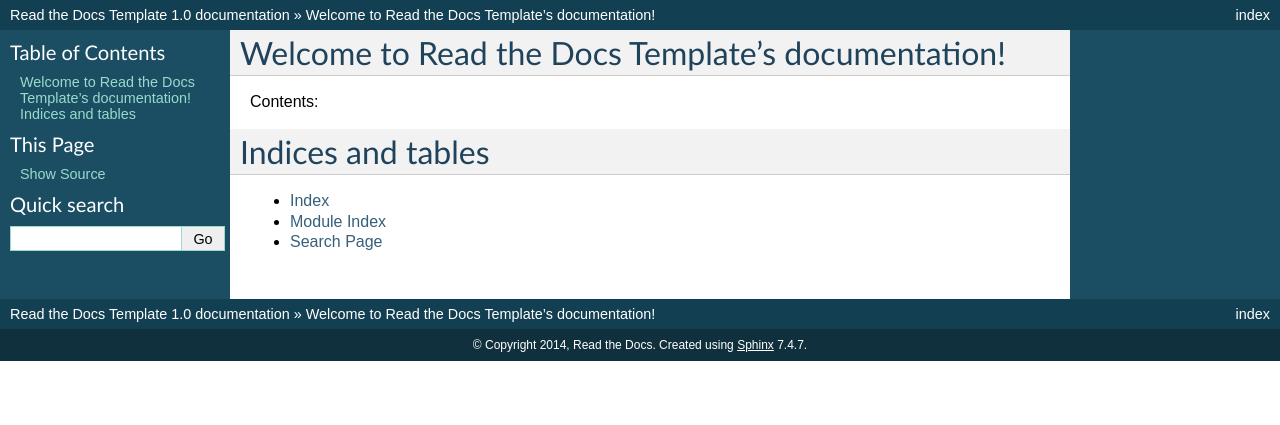
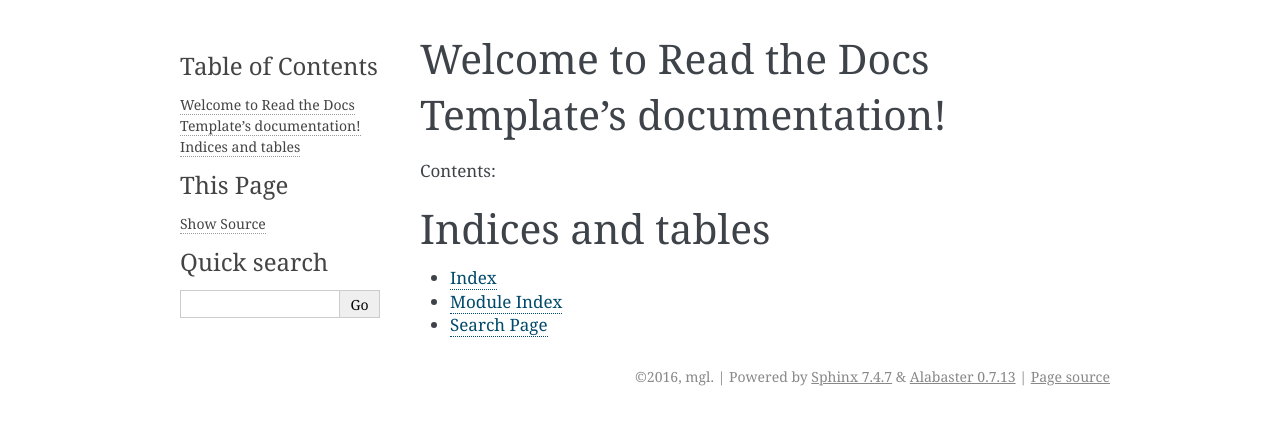
Before and after one commit to gemaizi/first_test, a Sphinx documentation site: the page built from docs/index.rst, in a window 1280 px wide. Shown: the top 425 px of the page. Built offline with Sphinx 7.4.7, drawn with Linux system fonts in a browser that asks for light colours.

Commit message:
Init RTK doc

```diff
--- a/docs/conf.py
+++ b/docs/conf.py
@@ -1,7 +1,7 @@
 # -*- coding: utf-8 -*-
 #
-# Read the Docs Template documentation build configuration file, created by
-# sphinx-quickstart on Tue Aug 26 14:19:49 2014.
+# rtk-doc documentation build configuration file, created by
+# sphinx-quickstart on Mon Jun 20 22:42:41 2016.
 #
 # This file is execfile()d with the current directory set to its
 # containing dir.
@@ -12,18 +12,19 @@
 # All configuration values have a default; values that are commented out
 # serve to show the default.
 
-import sys
-import os
-
 # If extensions (or modules to document with autodoc) are in another directory,
 # add these directories to sys.path here. If the directory is relative to the
 # documentation root, use os.path.abspath to make it absolute, like shown here.
-#sys.path.insert(0, os.path.abspath('.'))
+#
+import os
+import sys
+# sys.path.insert(0, os.path.abspath('.'))
 
 # -- General configuration ------------------------------------------------
 
 # If your documentation needs a minimal Sphinx version, state it here.
-#needs_sphinx = '1.0'
+#
+# needs_sphinx = '1.0'
 
 # Add any Sphinx extension module names here, as strings. They can be
 # extensions coming with Sphinx (named 'sphinx.ext.*') or your custom
@@ -33,96 +34,121 @@
 # Add any paths that contain templates here, relative to this directory.
 templates_path = ['_templates']
 
-# The suffix of source filenames.
+# The suffix(es) of source filenames.
+# You can specify multiple suffix as a list of string:
+#
+# source_suffix = ['.rst', '.md']
 source_suffix = '.rst'
 
 # The encoding of source files.
-#source_encoding = 'utf-8-sig'
+#
+# source_encoding = 'utf-8-sig'
 
 # The master toctree document.
 master_doc = 'index'
 
 # General information about the project.
-project = u'Read the Docs Template'
-copyright = u'2014, Read the Docs'
+project = u'rtk-doc'
+copyright = u'2016, mgl'
+author = u'mgl'
 
 # The version info for the project you're documenting, acts as replacement for
 # |version| and |release|, also used in various other places throughout the
 # built documents.
 #
 # The short X.Y version.
-version = '1.0'
+version = u'0.0.1'
 # The full version, including alpha/beta/rc tags.
-release = '1.0'
+release = u'0.0.1'
 
 # The language for content autogenerated by Sphinx. Refer to documentation
 # for a list of supported languages.
-#language = None
+#
+# This is also used if you do content translation via gettext catalogs.
+# Usually you set "language" from the command line for these cases.
+language = None
 
 # There are two options for replacing |today|: either, you set today to some
 # non-false value, then it is used:
-#today = ''
+#
+# today = ''
+#
 # Else, today_fmt is used as the format for a strftime call.
-#today_fmt = '%B %d, %Y'
+#
+# today_fmt = '%B %d, %Y'
 
 # List of patterns, relative to source directory, that match files and
 # directories to ignore when looking for source files.
-exclude_patterns = ['_build']
+# This patterns also effect to html_static_path and html_extra_path
+exclude_patterns = ['_build', 'Thumbs.db', '.DS_Store']
 
 # The reST default role (used for this markup: `text`) to use for all
 # documents.
-#default_role = None
+#
+# default_role = None
 
 # If true, '()' will be appended to :func: etc. cross-reference text.
-#add_function_parentheses = True
+#
+# add_function_parentheses = True
 
 # If true, the current module name will be prepended to all description
 # unit titles (such as .. function::).
-#add_module_names = True
+#
+# add_module_names = True
 
 # If true, sectionauthor and moduleauthor directives will be shown in the
 # output. They are ignored by default.
-#show_authors = False
+#
+# show_authors = False
 
 # The name of the Pygments (syntax highlighting) style to use.
 pygments_style = 'sphinx'
 
 # A list of ignored prefixes for module index sorting.
-#modindex_common_prefix = []
+# modindex_common_prefix = []
 
 # If true, keep warnings as "system message" paragraphs in the built documents.
-#keep_warnings = False
+# keep_warnings = False
+
+# If true, `todo` and `todoList` produce output, else they produce nothing.
+todo_include_todos = False
 
 
 # -- Options for HTML output ----------------------------------------------
 
 # The theme to use for HTML and HTML Help pages.  See the documentation for
 # a list of builtin themes.
-html_theme = 'default'
+#
+html_theme = 'alabaster'
 
 # Theme options are theme-specific and customize the look and feel of a theme
 # further.  For a list of options available for each theme, see the
 # documentation.
-#html_theme_options = {}
+#
+# html_theme_options = {}
 
 # Add any paths that contain custom themes here, relative to this directory.
-#html_theme_path = []
+# html_theme_path = []
 
-# The name for this set of Sphinx documents.  If None, it defaults to
-# "<project> v<release> documentation".
-#html_title = None
+# The name for this set of Sphinx documents.
+# "<project> v<release> documentation" by default.
+#
+# html_title = u'rtk-doc v0.0.1'
 
 # A shorter title for the navigation bar.  Default is the same as html_title.
-#html_short_title = None
+#
+# html_short_title = None
 
 # The name of an image file (relative to this directory) to place at the top
 # of the sidebar.
-#html_logo = None
+#
+# html_logo = None
 
-# The name of an image file (within the static path) to use as favicon of the
-# docs.  This file should be a Windows icon file (.ico) being 16x16 or 32x32
+# The name of an image file (relative to this directory) to use as a favicon of
+# the docs.  This file should be a Windows icon file (.ico) being 16x16 or 32x32
 # pixels large.
-#html_favicon = None
+#
+# html_favicon = None
 
 # Add any paths that contain custom static files (such as style sheets) here,
 # relative to this directory. They are copied after the builtin static files,
@@ -132,93 +158,136 @@
 # Add any extra paths that contain custom files (such as robots.txt or
 # .htaccess) here, relative to this directory. These files are copied
 # directly to the root of the documentation.
-#html_extra_path = []
+#
+# html_extra_path = []
 
-# If not '', a 'Last updated on:' timestamp is inserted at every page bottom,
-# using the given strftime format.
-#html_last_updated_fmt = '%b %d, %Y'
+# If not None, a 'Last updated on:' timestamp is inserted at every page
+# bottom, using the given strftime format.
+# The empty string is equivalent to '%b %d, %Y'.
+#
+# html_last_updated_fmt = None
 
 # If true, SmartyPants will be used to convert quotes and dashes to
 # typographically correct entities.
-#html_use_smartypants = True
+#
+# html_use_smartypants = True
 
 # Custom sidebar templates, maps document names to template names.
-#html_sidebars = {}
+#
+# html_sidebars = {}
 
 # Additional templates that should be rendered to pages, maps page names to
 # template names.
-#html_additional_pages = {}
+#
+# html_additional_pages = {}
 
 # If false, no module index is generated.
-#html_domain_indices = True
+#
+# html_domain_indices = True
 
 # If false, no index is generated.
-#html_use_index = True
+#
+# html_use_index = True
 
 # If true, the index is split into individual pages for each letter.
-#html_split_index = False
+#
+# html_split_index = False
 
 # If true, links to the reST sources are added to the pages.
-#html_show_sourcelink = True
+#
+# html_show_sourcelink = True
 
 # If true, "Created using Sphinx" is shown in the HTML footer. Default is True.
-#html_show_sphinx = True
+#
+# html_show_sphinx = True
 
 # If true, "(C) Copyright ..." is shown in the HTML footer. Default is True.
-#html_show_copyright = True
+#
+# html_show_copyright = True
 
 # If true, an OpenSearch description file will be output, and all pages will
 # contain a <link> tag referring to it.  The value of this option must be the
 # base URL from which the finished HTML is served.
-#html_use_opensearch = ''
+#
+# html_use_opensearch = ''
 
 # This is the file name suffix for HTML files (e.g. ".xhtml").
-#html_file_suffix = None
+# html_file_suffix = None
+
+# Language to be used for generating the HTML full-text search index.
+# Sphinx supports the following languages:
+#   'da', 'de', 'en', 'es', 'fi', 'fr', 'hu', 'it', 'ja'
+#   'nl', 'no', 'pt', 'ro', 'ru', 'sv', 'tr', 'zh'
+#
+# html_search_language = 'en'
+
+# A dictionary with options for the search language support, empty by default.
+# 'ja' uses this config value.
+# 'zh' user can custom change `jieba` dictionary path.
+#
+# html_search_options = {'type': 'default'}
+
+# The name of a javascript file (relative to the configuration directory) that
+# implements a search results scorer. If empty, the default will be used.
+#
+# html_search_scorer = 'scorer.js'
 
 # Output file base name for HTML help builder.
-htmlhelp_basename = 'ReadtheDocsTemplatedoc'
-
+htmlhelp_basename = 'rtk-docdoc'
 
 # -- Options for LaTeX output ---------------------------------------------
 
 latex_elements = {
-# The paper size ('letterpaper' or 'a4paper').
-#'papersize': 'letterpaper',
+     # The paper size ('letterpaper' or 'a4paper').
+     #
+     # 'papersize': 'letterpaper',
 
-# The font size ('10pt', '11pt' or '12pt').
-#'pointsize': '10pt',
+     # The font size ('10pt', '11pt' or '12pt').
+     #
+     # 'pointsize': '10pt',
 
-# Additional stuff for the LaTeX preamble.
-#'preamble': '',
+     # Additional stuff for the LaTeX preamble.
+     #
+     # 'preamble': '',
+
+     # Latex figure (float) alignment
+     #
+     # 'figure_align': 'htbp',
 }
 
 # Grouping the document tree into LaTeX files. List of tuples
 # (source start file, target name, title,
 #  author, documentclass [howto, manual, or own class]).
 latex_documents = [
-  ('index', 'ReadtheDocsTemplate.tex', u'Read the Docs Template Documentation',
-   u'Read the Docs', 'manual'),
+    (master_doc, 'rtk-doc.tex', u'rtk-doc Documentation',
+     u'mgl', 'manual'),
 ]
 
 # The name of an image file (relative to this directory) to place at the top of
 # the title page.
-#latex_logo = None
+#
+# latex_logo = None
 
 # For "manual" documents, if this is true, then toplevel headings are parts,
 # not chapters.
-#latex_use_parts = False
+#
+# latex_use_parts = False
 
 # If true, show page references after internal links.
-#latex_show_pagerefs = False
+#
+# latex_show_pagerefs = False
 
 # If true, show URL addresses after external links.
-#latex_show_urls = False
+#
+# latex_show_urls = False
 
 # Documents to append as an appendix to all manuals.
-#latex_appendices = []
+#
+# latex_appendices = []
 
 # If false, no module index is generated.
-#latex_domain_indices = True
+#
+# latex_domain_indices = True
 
 
 # -- Options for manual page output ---------------------------------------
@@ -226,12 +295,13 @@
 # One entry per manual page. List of tuples
 # (source start file, name, description, authors, manual section).
 man_pages = [
-    ('index', 'readthedocstemplate', u'Read the Docs Template Documentation',
-     [u'Read the Docs'], 1)
+    (master_doc, 'rtk-doc', u'rtk-doc Documentation',
+     [author], 1)
 ]
 
 # If true, show URL addresses after external links.
-#man_show_urls = False
+#
+# man_show_urls = False
 
 
 # -- Options for Texinfo output -------------------------------------------
@@ -240,19 +310,23 @@
 # (source start file, target name, title, author,
 #  dir menu entry, description, category)
 texinfo_documents = [
-  ('index', 'ReadtheDocsTemplate', u'Read the Docs Template Documentation',
-   u'Read the Docs', 'ReadtheDocsTemplate', 'One line description of project.',
-   'Miscellaneous'),
+    (master_doc, 'rtk-doc', u'rtk-doc Documentation',
+     author, 'rtk-doc', 'One line description of project.',
+     'Miscellaneous'),
 ]
 
 # Documents to append as an appendix to all manuals.
-#texinfo_appendices = []
+#
+# texinfo_appendices = []
 
 # If false, no module index is generated.
-#texinfo_domain_indices = True
+#
+# texinfo_domain_indices = True
 
 # How to display URL addresses: 'footnote', 'no', or 'inline'.
-#texinfo_show_urls = 'footnote'
+#
+# texinfo_show_urls = 'footnote'
 
 # If true, do not generate a @detailmenu in the "Top" node's menu.
-#texinfo_no_detailmenu = False
+#
+# texinfo_no_detailmenu = False
```
